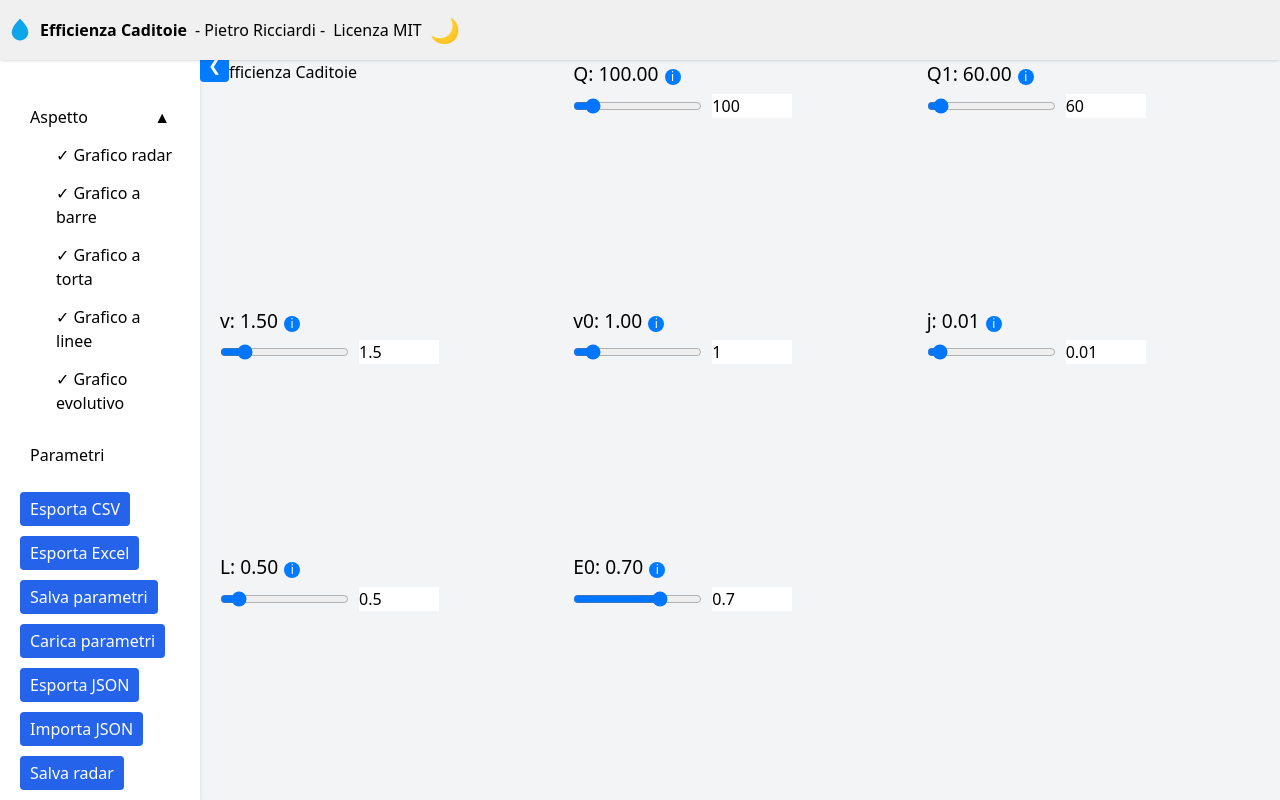
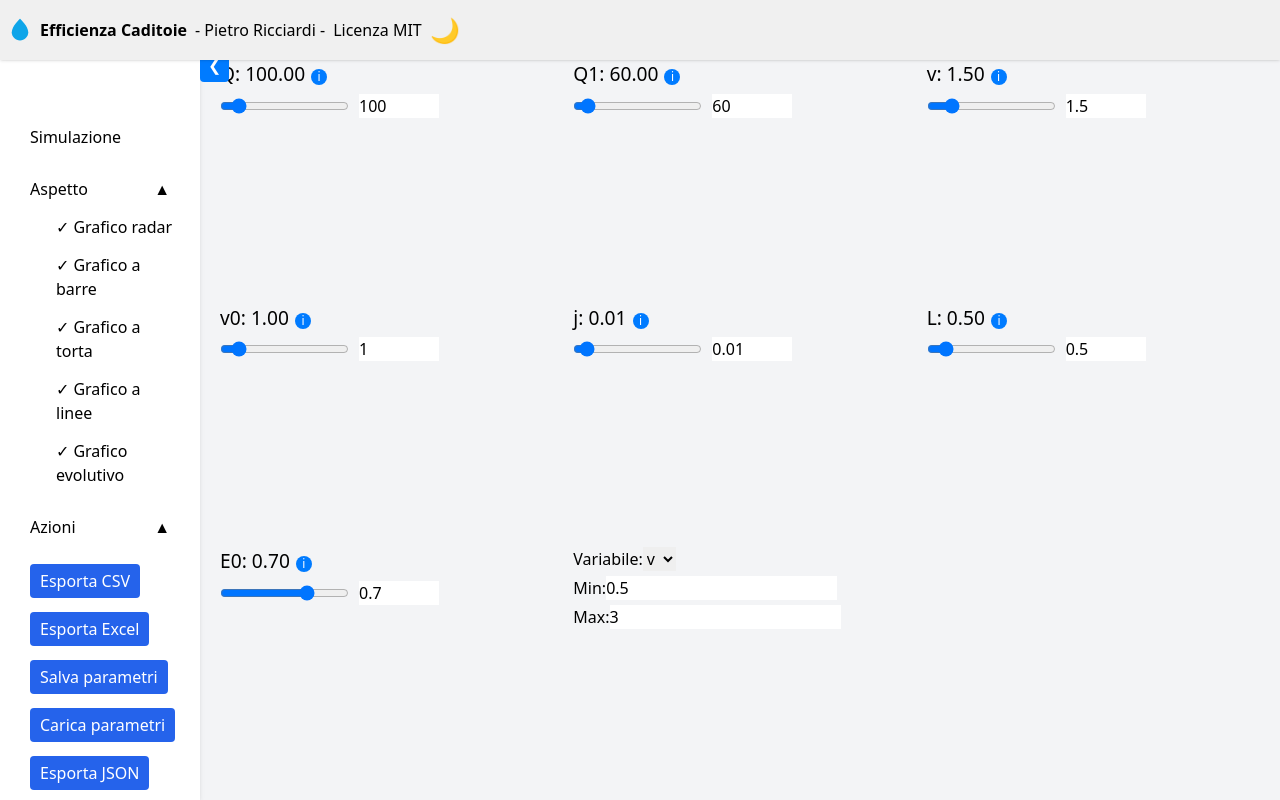
Before and after one commit to Pietro-Ricciardi/Efficienza-Caditoie, a React (Vite) app: page / in a window 1280 px wide. Both pictures are taken after a click on the button "Parametri". Built offline with nearby package versions, Linux system fonts and the light colour scheme.

Commit message:
Refactor sidebar and parameter page

```diff
--- a/src/App.css
+++ b/src/App.css
@@ -9,7 +9,7 @@
 .leftPane {
   overflow: auto;
   padding: 20px;
-  padding-top: 60px;
+  padding-top: 80px;
   transition: transform 0.3s ease, flex-basis 0.3s ease;
 }
 
@@ -128,6 +128,11 @@
   cursor: pointer;
 }
 
+.info-wrapper {
+  position: relative;
+  display: inline-block;
+}
+
 .info-popup {
   position: absolute;
   top: 100%;
--- a/src/App.jsx
+++ b/src/App.jsx
@@ -247,16 +247,7 @@ export default function App() {
       btoa(unescape(encodeURIComponent(svgString)));
   };
 
-  const menuItems =
-    activePage === 'graphs'
-      ? [
-          { key: 'parameters', label: 'Parametri' },
-          { key: 'graphs', label: 'Aspetto' },
-        ]
-      : [
-          { key: 'graphs', label: 'Aspetto' },
-          { key: 'parameters', label: 'Parametri' },
-        ];
+  const [actionsOpen, setActionsOpen] = useState(true);
 
   return (
     <div
@@ -289,18 +280,21 @@ export default function App() {
         style={{ flexBasis: sidebarOpen ? (isMobile ? "100%" : "200px") : "0" }}
       >
         <nav className="menu-vertical flex flex-col space-y-2">
-          {menuItems.map((item) =>
-            item.key === "graphs" ? (
-              <div key="graphs" className="graphs-menu">
+          <button
+            className="px-4 py-2 text-left hover:bg-gray-100 w-full"
+            onClick={() =>
+              setActivePage(activePage === 'parameters' ? 'graphs' : 'parameters')
+            }
+          >
+            {activePage === 'parameters' ? 'Simulazione' : 'Parametri'}
+          </button>
+
+          <div className="graphs-menu">
             <button
               className="px-4 py-2 text-left hover:bg-gray-100 w-full flex justify-between"
-                  onClick={() => {
-                    setActivePage('graphs');
-                    setAppearanceOpen((o) => !o);
-                  }}
+              onClick={() => setAppearanceOpen((o) => !o)}
             >
-                  {item.label}
-                  <span>{appearanceOpen ? '▲' : '▼'}</span>
+              Aspetto <span>{appearanceOpen ? '▲' : '▼'}</span>
             </button>
             {appearanceOpen && (
               <div className="submenu ml-4 mt-1 space-y-1">
@@ -342,24 +336,31 @@ export default function App() {
               </div>
             )}
           </div>
-            ) : (
+
+          <div className="actions-menu">
             <button
-                key={item.key}
-                onClick={() => setActivePage(item.key)}
-                className="px-4 py-2 text-left hover:bg-gray-100 w-full"
+              className="px-4 py-2 text-left hover:bg-gray-100 w-full flex justify-between"
+              onClick={() => setActionsOpen((o) => !o)}
             >
-                {item.label}
+              Azioni <span>{actionsOpen ? '▲' : '▼'}</span>
             </button>
-            )
-          )}
-        </nav>
-
-        <div className="export-buttons flex flex-wrap gap-2 mt-4">
-          <button className="px-3 py-1 bg-blue-600 text-white rounded" onClick={downloadCSV}>Esporta CSV</button>
-          <button className="px-3 py-1 bg-blue-600 text-white rounded" onClick={downloadExcel}>Esporta Excel</button>
-          <button className="px-3 py-1 bg-blue-600 text-white rounded" onClick={salvaParametriStorage}>Salva parametri</button>
-          <button className="px-3 py-1 bg-blue-600 text-white rounded" onClick={caricaParametriStorage}>Carica parametri</button>
-          <button className="px-3 py-1 bg-blue-600 text-white rounded" onClick={esportaJSON}>Esporta JSON</button>
+            {actionsOpen && (
+              <div className="submenu ml-4 mt-1 space-y-1 export-buttons">
+                <button className="px-3 py-1 bg-blue-600 text-white rounded" onClick={downloadCSV}>
+                  Esporta CSV
+                </button>
+                <button className="px-3 py-1 bg-blue-600 text-white rounded" onClick={downloadExcel}>
+                  Esporta Excel
+                </button>
+                <button className="px-3 py-1 bg-blue-600 text-white rounded" onClick={salvaParametriStorage}>
+                  Salva parametri
+                </button>
+                <button className="px-3 py-1 bg-blue-600 text-white rounded" onClick={caricaParametriStorage}>
+                  Carica parametri
+                </button>
+                <button className="px-3 py-1 bg-blue-600 text-white rounded" onClick={esportaJSON}>
+                  Esporta JSON
+                </button>
                 <input
                   type="file"
                   accept="application/json"
@@ -367,18 +368,33 @@ export default function App() {
                   style={{ display: 'none' }}
                   onChange={importaJSON}
                 />
-          <button className="px-3 py-1 bg-blue-600 text-white rounded" onClick={() => fileInputRef.current.click()}>Importa JSON</button>
-          <button className="px-3 py-1 bg-blue-600 text-white rounded" onClick={() => downloadImage(radarRef, 'radar.png')}>Salva radar</button>
-          <button className="px-3 py-1 bg-blue-600 text-white rounded" onClick={() => downloadImage(barRef, 'barre.png')}>Salva barre</button>
-          <button className="px-3 py-1 bg-blue-600 text-white rounded" onClick={() => downloadImage(pieRef, 'torta.png')}>Salva torta</button>
-          <button className="px-3 py-1 bg-blue-600 text-white rounded" onClick={() => downloadImage(lineRef, 'linee.png')}>Salva linee</button>
-          <button className="px-3 py-1 bg-blue-600 text-white rounded" onClick={() => downloadImage(evolutionRef, 'evoluzione.png')}>Salva evolutivo</button>
+                <button className="px-3 py-1 bg-blue-600 text-white rounded" onClick={() => fileInputRef.current.click()}>
+                  Importa JSON
+                </button>
+                <button className="px-3 py-1 bg-blue-600 text-white rounded" onClick={() => downloadImage(radarRef, 'radar.png')}>
+                  Salva radar
+                </button>
+                <button className="px-3 py-1 bg-blue-600 text-white rounded" onClick={() => downloadImage(barRef, 'barre.png')}>
+                  Salva barre
+                </button>
+                <button className="px-3 py-1 bg-blue-600 text-white rounded" onClick={() => downloadImage(pieRef, 'torta.png')}>
+                  Salva torta
+                </button>
+                <button className="px-3 py-1 bg-blue-600 text-white rounded" onClick={() => downloadImage(lineRef, 'linee.png')}>
+                  Salva linee
+                </button>
+                <button className="px-3 py-1 bg-blue-600 text-white rounded" onClick={() => downloadImage(evolutionRef, 'evoluzione.png')}>
+                  Salva evolutivo
+                </button>
               </div>
+            )}
+          </div>
+        </nav>
+
       </aside>
       <div className="rightPane flex-1 p-6 overflow-auto grid gap-4">
         {activePage === 'parameters' && (
           <>
-            <h1>Efficienza Caditoie</h1>
             {Object.entries(params).map(([key, value]) => {
               const min = 0;
               const max =
@@ -403,10 +419,12 @@ export default function App() {
                 <div key={key} className="slider-container">
                   <label className="slider-label">
                     {key}: {value.toFixed(2)}
+                    <span className="info-wrapper">
                       <span className="info-icon" onClick={() => toggleInfo(key)}>i</span>
                       {infoParam === key && (
                         <div className="info-popup">{paramInfo[key]}</div>
                       )}
+                    </span>
                   </label>
                   <div className="slider-wrapper">
                     <input
@@ -430,10 +448,7 @@ export default function App() {
                 </div>
               );
             })}
-          </>
-        )}
-        {activePage === 'graphs' && (
-          <>
+
             <div className="range-selector">
               <label>
                 Variabile:
@@ -444,13 +459,25 @@ export default function App() {
               </label>
               <label>
                 Min:
-                <input type="number" value={rangeMin} onChange={(e) => setRangeMin(parseFloat(e.target.value))} />
+                <input
+                  type="number"
+                  value={rangeMin}
+                  onChange={(e) => setRangeMin(parseFloat(e.target.value))}
+                />
               </label>
               <label>
                 Max:
-                <input type="number" value={rangeMax} onChange={(e) => setRangeMax(parseFloat(e.target.value))} />
+                <input
+                  type="number"
+                  value={rangeMax}
+                  onChange={(e) => setRangeMax(parseFloat(e.target.value))}
+                />
               </label>
             </div>
+          </>
+        )}
+        {activePage === 'graphs' && (
+          <>
             <div className="chart-box">
               <div className="formula-list">
                 <p>R1 = 1 - 0.3 (v - v0) = {R1.toFixed(2)}</p>
```
Lines whose indentation alone changed are shown as unchanged.
